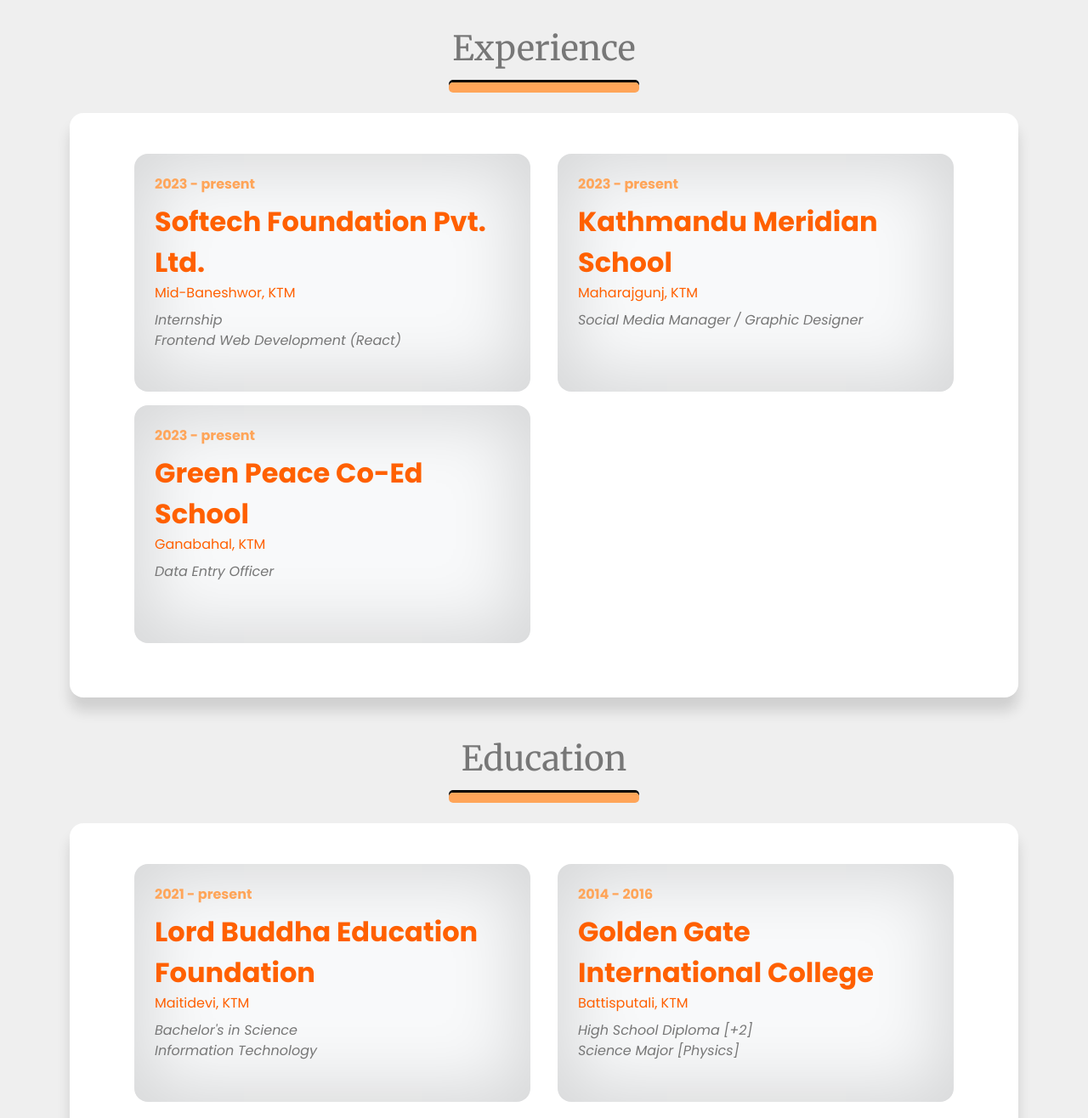
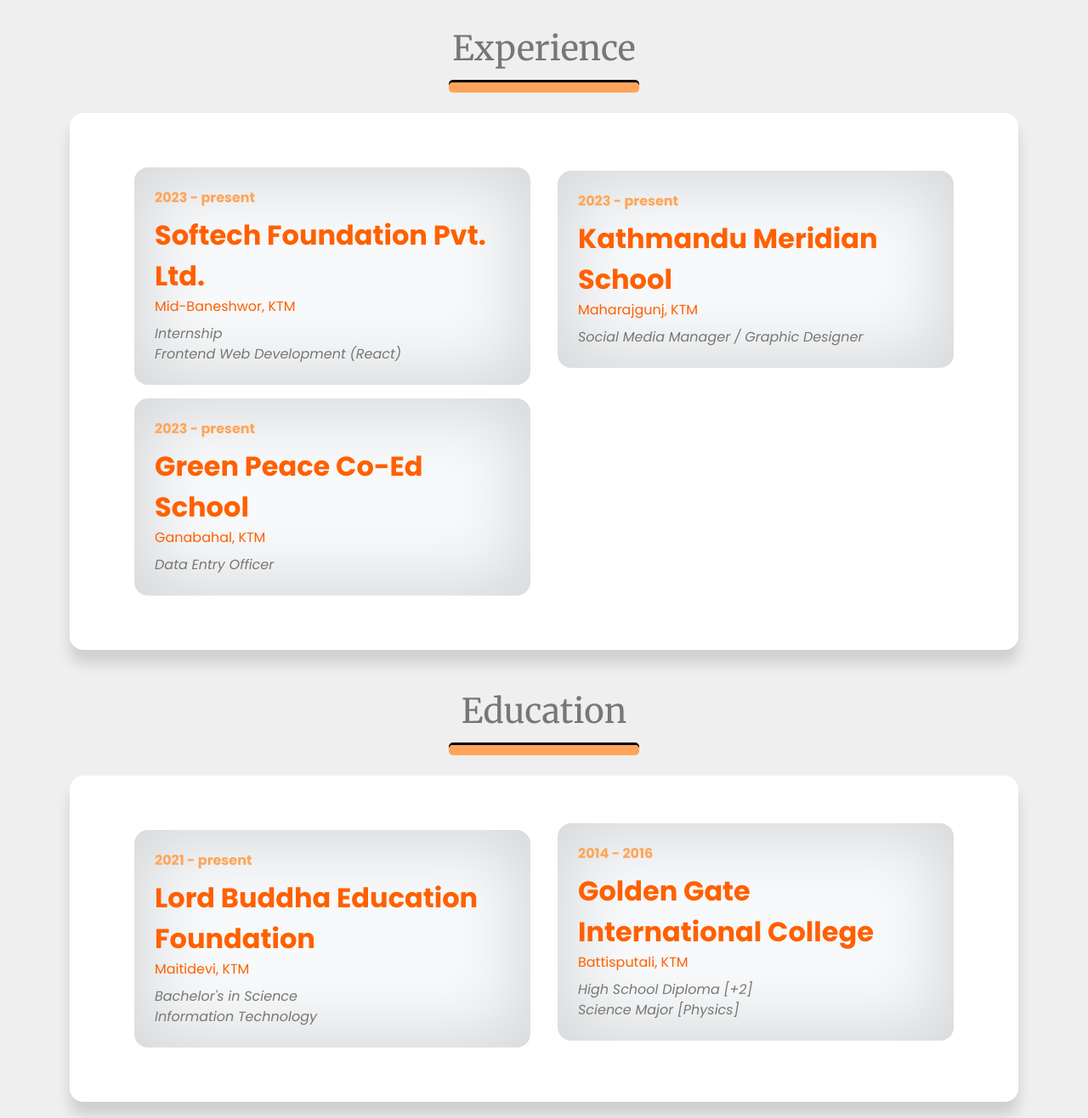
Before and after one commit to nischalsikhrakar/portfolio-website, a plain HTML site: page index.html in a window 1280 px wide. Shown: the part 1704-3020 px from the top of the page at 85% size. Drawn offline with nearby package versions, Linux system fonts and the light colour scheme.

Commit message:
made minor changes

```diff
--- a/index.html
+++ b/index.html
@@ -164,13 +164,12 @@
             <hr class="horizontol-rule mb-4" />
             <!-- Experience Card-->
             <div class="card box-shadow border-0 rounded-4 mb-5">
-              <div class="card-body p-5">
+              <div class="card-body p-2 p-sm-5">
                 <div class="row align-items-center gx-5">
-                  <div class="inner-card col-lg-6 mb-3 mb-sm-0">
+                  <div class="inner-card col-lg-6 my-3 mb-sm-0">
                     <div class="card border-0 mb-3">
                       <div
-                        class="card-height bg-light box-shadow-inset p-4 rounded-4"
-                        style="height: 280px"
+                        class="card-height bg-light box-shadow-inset p-4 rounded-4 h-100"
                       >
                         <div class="text-secondary fw-bolder mb-2">
                           2023 - present
@@ -194,7 +193,6 @@
                     <div class="card border-0 mb-3">
                       <div
                         class="card-height bg-light box-shadow-inset p-4 rounded-4"
-                        style="height: 280px"
                       >
                         <div class="text-secondary fw-bolder mb-2">
                           2023 - present
@@ -217,7 +215,6 @@
                     <div class="card border-0 mb-3">
                       <div
                         class="card-height bg-light box-shadow-inset p-4 rounded-4"
-                        style="height: 280px"
                       >
                         <div class="text-secondary fw-bolder mb-2">
                           2023 - present
@@ -244,13 +241,12 @@
             <hr class="horizontol-rule mb-4" />
             <!-- Education Card-->
             <div class="card box-shadow border-0 rounded-4 mb-5">
-              <div class="card-body p-5">
+              <div class="card-body p-2 p-sm-5">
                 <div class="row align-items-center gx-5">
-                  <div class="inner-card col-lg-6 mb-3 mb-sm-0">
+                  <div class="inner-card col-lg-6 my-3 mb-sm-0">
                     <div class="card border-0 mb-3">
                       <div
                         class="card-height bg-light box-shadow-inset p-4 rounded-4"
-                        style="height: 280px"
                       >
                         <div class="text-secondary fw-bolder mb-2">
                           2021 - present
@@ -276,7 +272,6 @@
                     <div class="card border-0 mb-3">
                       <div
                         class="card-height bg-light box-shadow-inset p-4 rounded-4"
-                        style="height: 280px"
                       >
                         <div class="text-secondary fw-bolder mb-2">
                           2014 - 2016
@@ -526,7 +521,7 @@
           </div>
         </div>
         <div class="container mt-5">
-          <div class="row">
+          <div class="row pb-5">
             <h2 class="text-title text-shadow text-center mb-3">
               Let's get in touch!
             </h2>
@@ -610,7 +605,7 @@
                 </p>
               </div>
             </div>
-            <div class="col-sm-12 col-lg-8 mx-auto p-5">
+            <div class="col-sm-12 col-lg-8 mx-auto px-2 py-3 py-sm-5">
               <div class="row">
                 <div class="col-sm-12 col-lg-4 pb-4 pb-sm-0">
                   <h4 class="text-primary text-shadow">Quick Links</h4>
--- a/styles/style.css
+++ b/styles/style.css
@@ -275,9 +275,3 @@ body {
   border-radius: 5px;
   color: var(--main-color);
 }
-
-/* @media (min-width: 440px) {
-  .card-height {
-    height: 275px;
-  }
-} */
```
